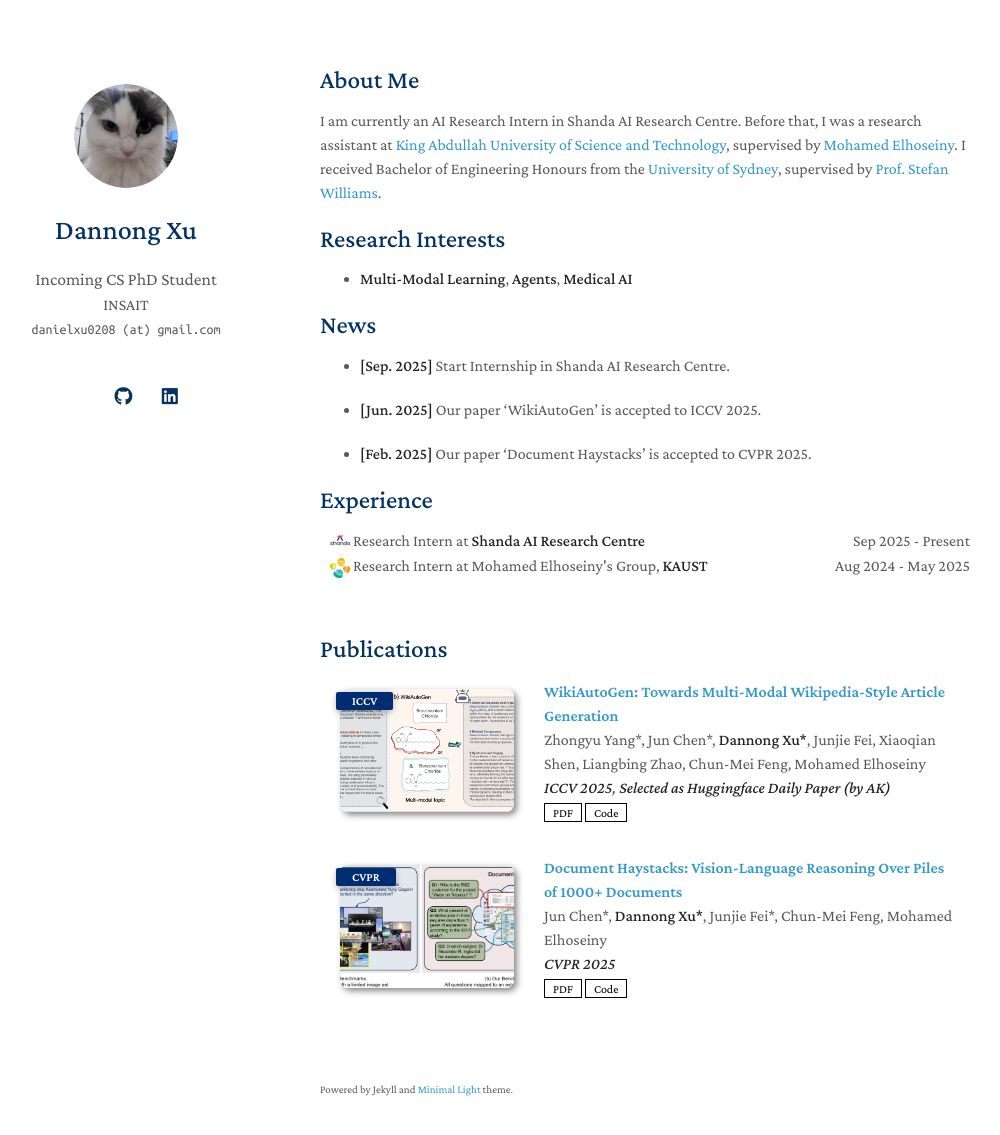
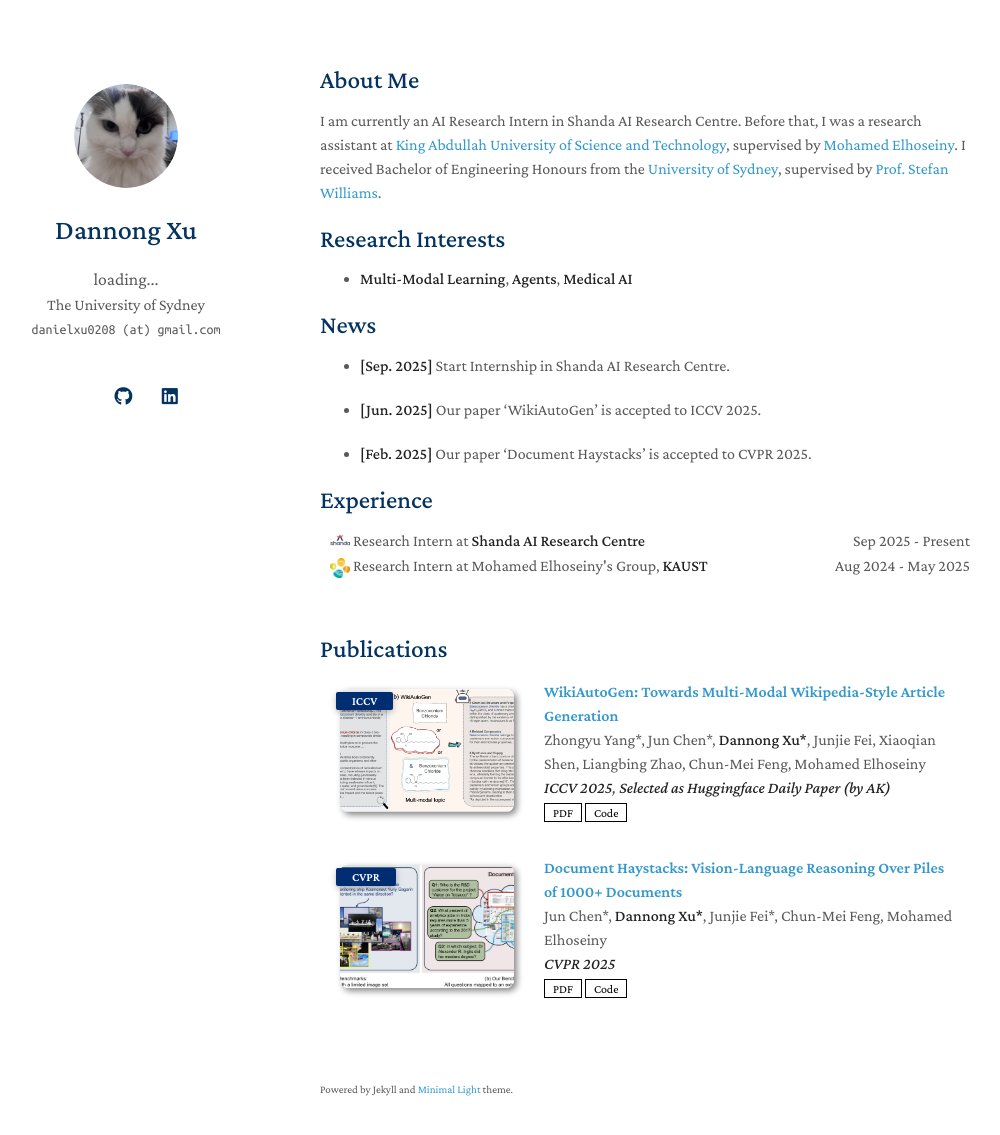
Before and after one commit to Danielxu0208/Danielxu0208.github.io, a Jekyll site: the page built from index.md, in a window 1280 px wide and 1170 px high. Shown: the top 1135 px of the window, without its empty margins (150-1150 px from the left). Built offline with Jekyll 4.4.1, drawn with Linux system fonts in a browser that asks for light colours; a style sheet for code colours, icons or effects is not loaded; our own code applies the rules of GitHub Pages for plain Markdown files.

Commit message:
Update _config.yml

```diff
--- a/_config.yml
+++ b/_config.yml
@@ -1,7 +1,7 @@
 # Basic Information
 title: Dannong Xu
-position: Incoming CS PhD Student
-affiliation: INSAIT
+position: loading...
+affiliation: The University of Sydney
 email: danielxu0208 (at) gmail.com
 
 # Search Engine Optimization (SEO)
```
